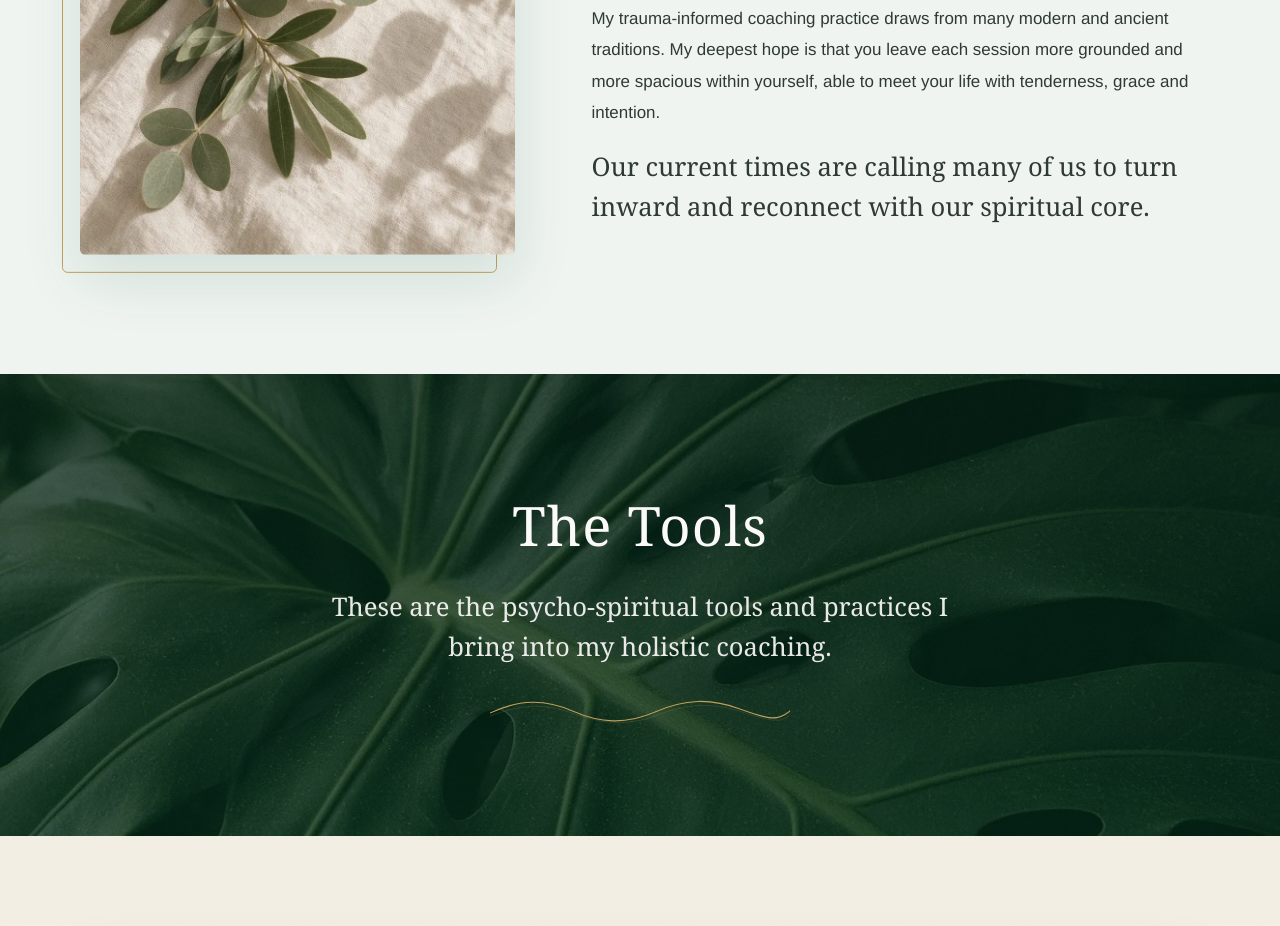
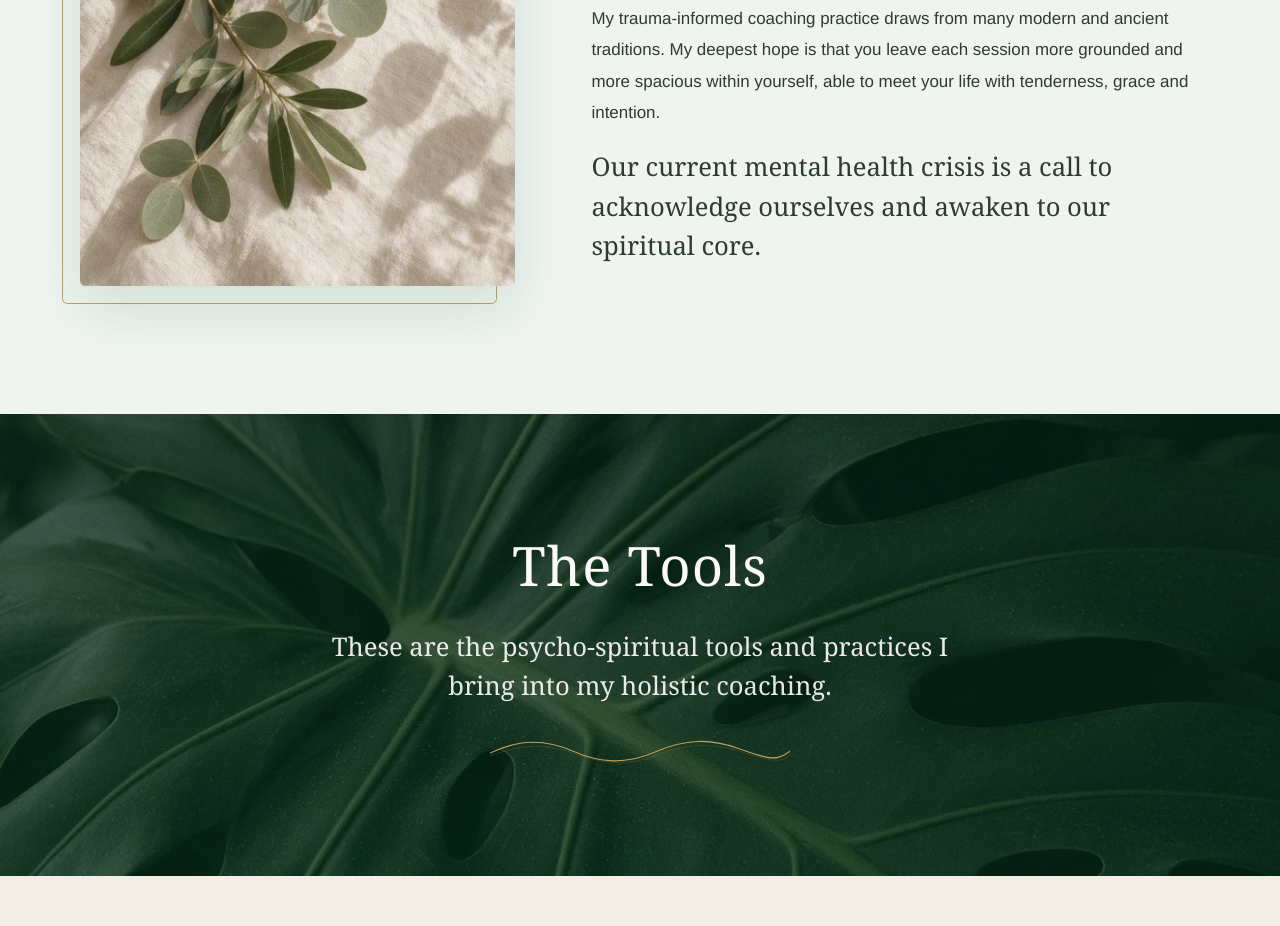
Before and after one commit to drivetech351-lab/holisticguidance-preview, a plain HTML site: page index.html in a window 1280 px wide. Shown: the part 2633-3559 px from the top of the page. Drawn offline with Linux system fonts and the light colour scheme.

Commit message:
Copy: mental health crisis sentence

```diff
--- a/index.html
+++ b/index.html
@@ -109,7 +109,7 @@
         <p class="soft-lead">My path has been shaped by both science and the sacred.</p>
         <p>I hold a degree in science and have studied psychology, pharmacology, nutrition and trauma-informed approaches to well-being, and I&rsquo;ve spent more than two decades in the fast-paced world of health care as a pharmacist. Alongside that work, I have been blessed to learn from beloved mentors, among them physicians, shamans and energy healers, and have devoted myself to the study of ancient psycho-spiritual wisdom, mindfulness and personal development.</p>
         <p>My trauma-informed coaching practice draws from many modern and ancient traditions. My deepest hope is that you leave each session more grounded and more spacious within yourself, able to meet your life with tenderness, grace and intention.</p>
-        <p class="soft-lead">Our current times are calling many of us to turn inward and reconnect with our spiritual core.</p>
+        <p class="soft-lead">Our current mental health crisis is a call to acknowledge ourselves and awaken to our spiritual core.</p>
       </div>
       </div>
     </section>
```
